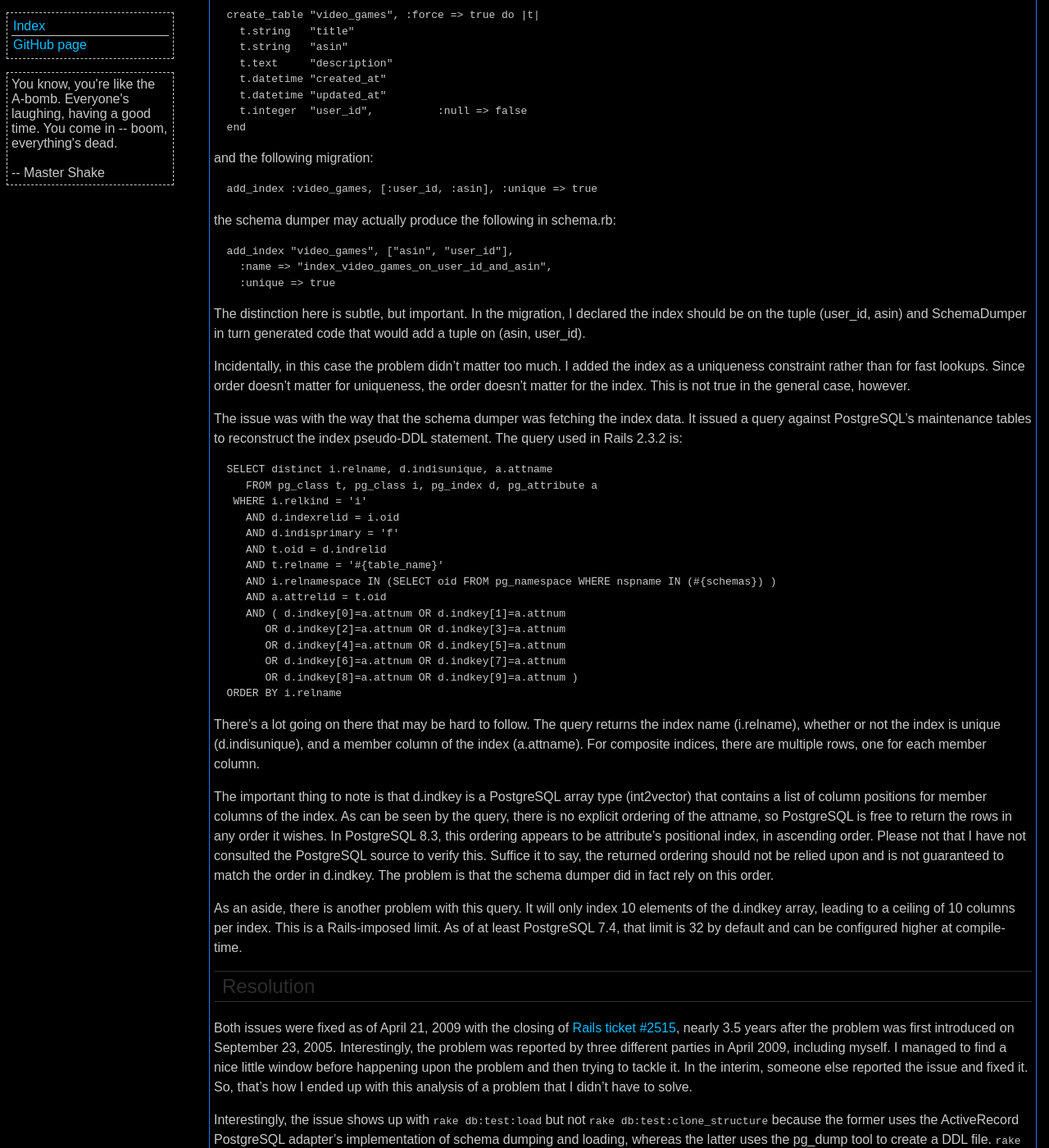
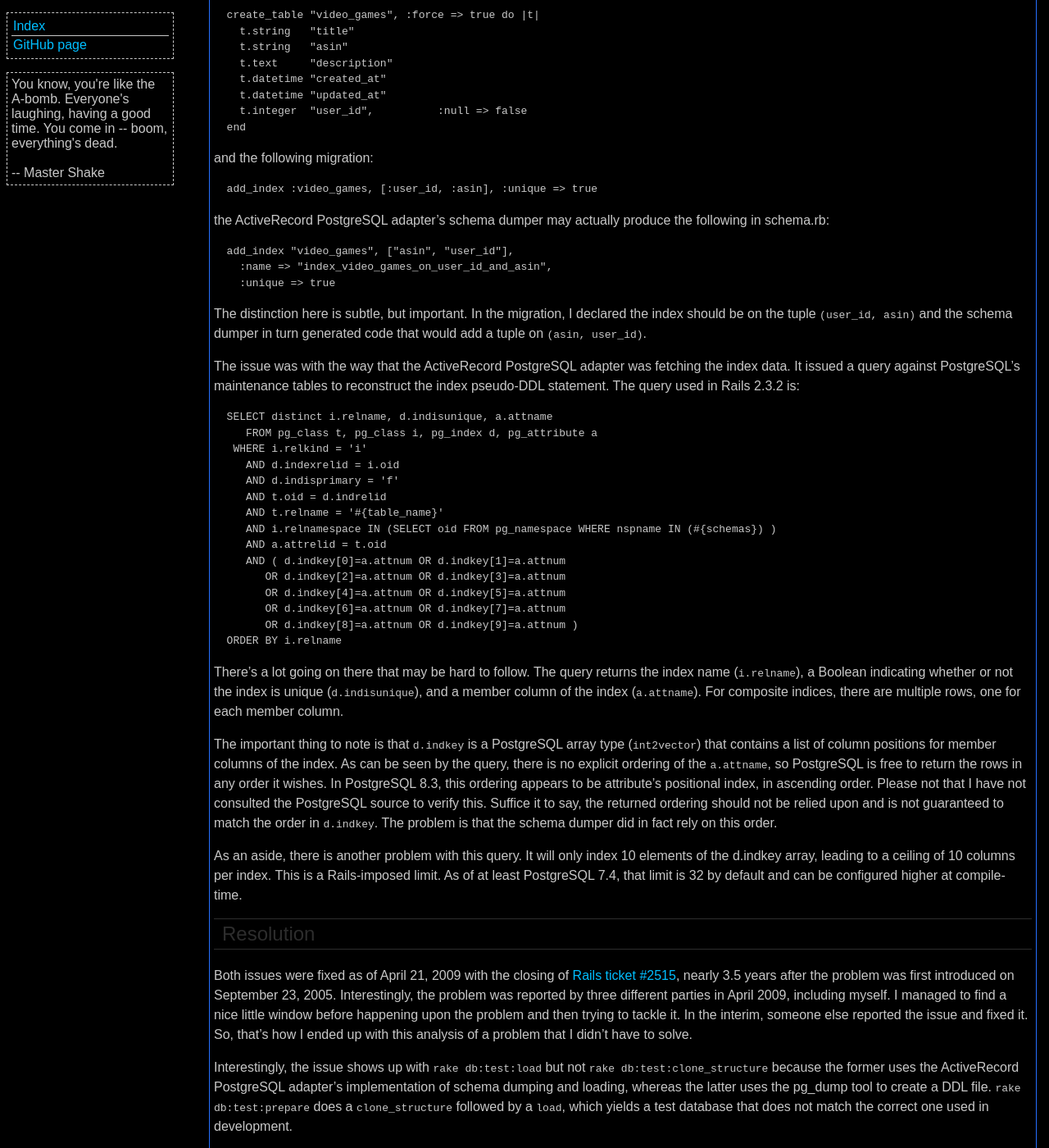
Before and after one commit to nirvdrum/nirvdrum.com, a Jekyll site: the page built from _posts/2009-04-26-composite-index-problem-with-postgresql-and-rails-2.x.markdown, in a window 1280 px wide and 1400 px high, scrolled down 313 px. Shown: the whole window at 82% size. Built offline with Jekyll 4.4.1, drawn with Linux system fonts in a browser that asks for light colours; comment, search, counter and statistics services are not loaded; a style sheet for code colours, icons or effects is not loaded.

Commit message:
I love styling this post.

```diff
--- a/_posts/2009-04-26-composite-index-problem-with-postgresql-and-rails-2.x.markdown
+++ b/_posts/2009-04-26-composite-index-problem-with-postgresql-and-rails-2.x.markdown
@@ -33,7 +33,7 @@ and the following migration:
   add_index :video_games, [:user_id, :asin], :unique => true
 </pre>
 
-the schema dumper may actually produce the following in schema.rb:
+the ActiveRecord PostgreSQL adapter's schema dumper may actually produce the following in schema.rb:
 
 <pre class="brush:ruby">
   add_index "video_games", ["asin", "user_id"],
@@ -41,13 +41,9 @@ the schema dumper may actually produce the following in schema.rb:
     :unique => true
 </pre>
 
-The distinction here is subtle, but important.  In the migration, I declared the index should be on the tuple (user\_id, asin) and SchemaDumper in turn generated code that would add a tuple on (asin, user\_id).
+The distinction here is subtle, but important.  In the migration, I declared the index should be on the tuple ``(user_id, asin)`` and the schema dumper in turn generated code that would add a tuple on ``(asin, user_id)``.
 
-Incidentally, in this case the problem didn't matter too much.  I added the index as a uniqueness constraint rather
-than for fast lookups.  Since order doesn't matter for uniqueness, the order doesn't matter for the index.  This is
-not true in the general case, however.
-
-The issue was with the way that the schema dumper was fetching the index data.  It issued a query against PostgreSQL's
+The issue was with the way that the ActiveRecord PostgreSQL adapter was fetching the index data.  It issued a query against PostgreSQL's
 maintenance tables to reconstruct the index pseudo-DDL statement.  The query used in Rails 2.3.2 is:
 
 <pre class="brush:sql">
@@ -68,16 +64,16 @@ maintenance tables to reconstruct the index pseudo-DDL statement.  The query use
   ORDER BY i.relname
 </pre>
 
-There's a lot going on there that may be hard to follow.  The query returns the index name (i.relname),
-whether or not the index is unique (d.indisunique), and a member column of the index (a.attname).  For
+There's a lot going on there that may be hard to follow.  The query returns the index name (``i.relname``),
+a Boolean indicating whether or not the index is unique (``d.indisunique``), and a member column of the index (``a.attname``).  For
 composite indices, there are multiple rows, one for each member column.
 
-The important thing to note is that d.indkey is a PostgreSQL array type (int2vector) that contains a list
+The important thing to note is that ``d.indkey`` is a PostgreSQL array type (``int2vector``) that contains a list
 of column positions for member columns of the index.  As can be seen by the query, there is no explicit ordering
-of the attname, so PostgreSQL is free to return the rows in any order it wishes.  In PostgreSQL 8.3, this ordering
+of the ``a.attname``, so PostgreSQL is free to return the rows in any order it wishes.  In PostgreSQL 8.3, this ordering
 appears to be attribute's positional index, in ascending order.  Please not that I have not consulted the
 PostgreSQL source to verify this.  Suffice it to say, the returned ordering should not be relied upon and is
-not guaranteed to match the order in d.indkey.  The problem is that the schema dumper did in fact rely on this order.
+not guaranteed to match the order in ``d.indkey``.  The problem is that the schema dumper did in fact rely on this order.
 
 As an aside, there is another problem with this query.  It will only index 10 elements of the d.indkey array, leading
 to a ceiling of 10 columns per index.  This is a Rails-imposed limit.  As of at least PostgreSQL 7.4, that limit is
```
